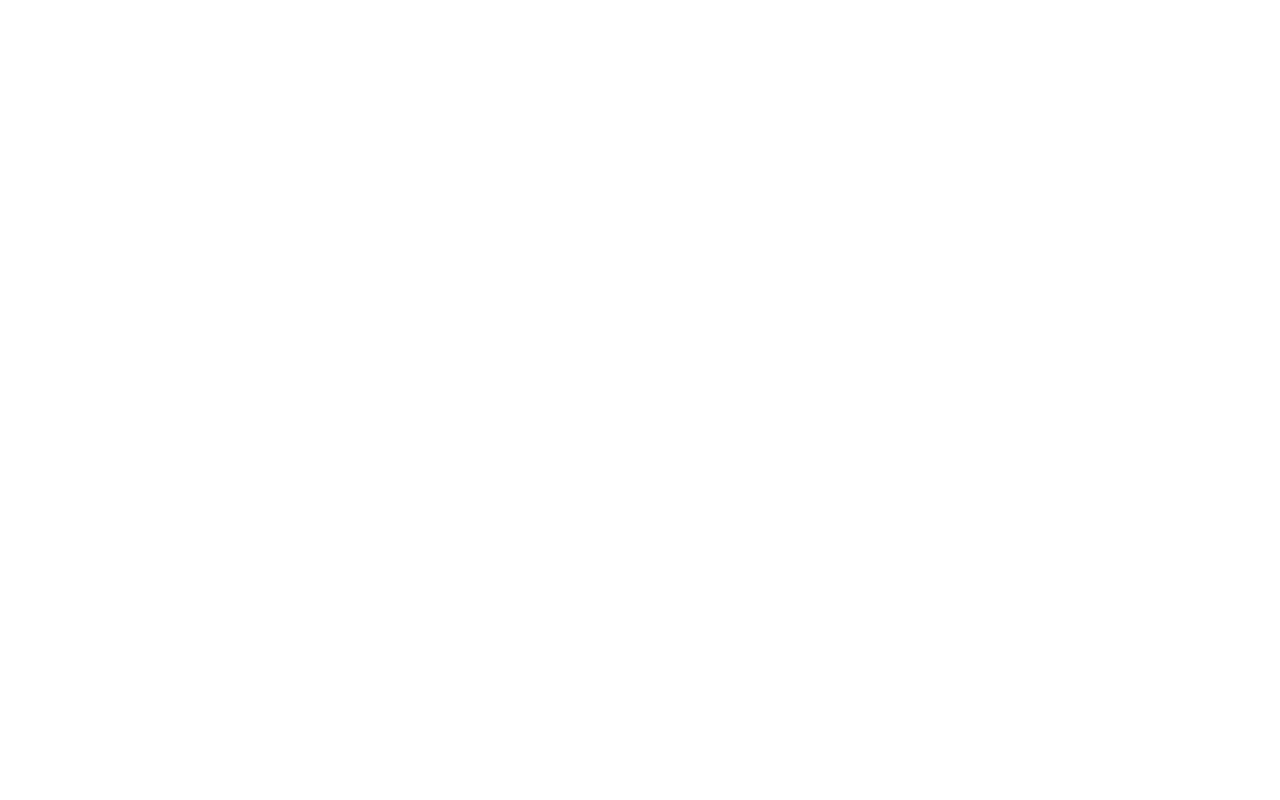
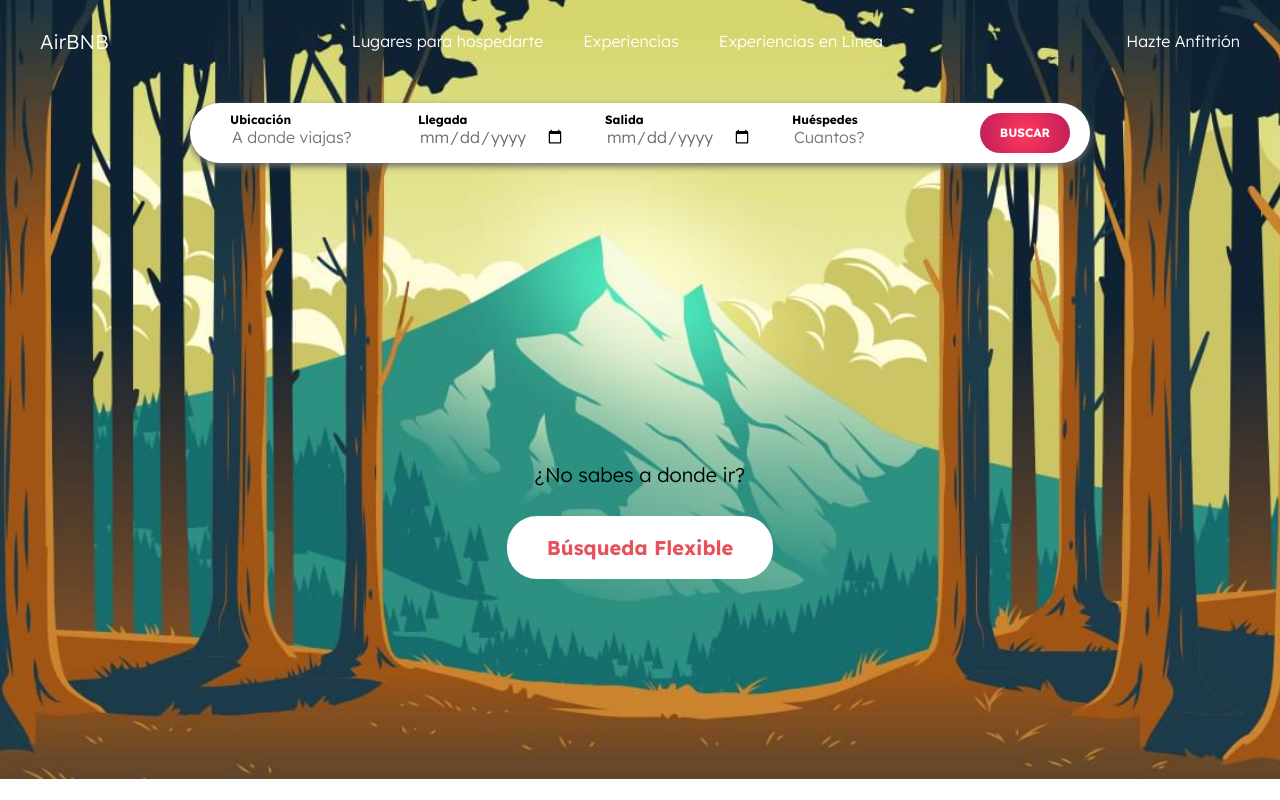
Before and after one commit to muxanz/airbnb-clone, a website: page index.html in a window 1280 px wide. Drawn offline with Linux system fonts and the light colour scheme.

Commit message:
header section with scss styles is added

```diff
--- a/index.html
+++ b/index.html
@@ -1,5 +1,6 @@
 <!DOCTYPE html>
 <html lang="en">
+
 <head>
     <meta charset="UTF-8">
     <meta http-equiv="X-UA-Compatible" content="IE=edge">
@@ -10,7 +11,49 @@
     <link href="https://fonts.googleapis.com/css2?family=Lexend:wght@300,400;700&display=swap" rel="stylesheet">
     <link rel="stylesheet" href="build/css/app.css">
 </head>
+
 <body>
+    <header class="header">
+        <div class="barra contenedor">
+            <div class="barra__logo">
+                <p class="barra__nombre">AirBNB</p>
+            </div>
+            <nav class="barra__navegacion">
+                <a class="barra__link" href="#">Lugares para hospedarte</a>
+                <a class="barra__link" href="#">Experiencias</a>
+                <a class="barra__link" href="#">Experiencias en Linea</a>
+            </nav>
+            <nav class="barra__login">
+                <a class="barra__link" href="#">Hazte Anfitrión</a>
+            </nav>
+        </div>
+        <form class="formulario contenedor">
+            <div class="formulario__campo">
+                <label for="ubicacion" class="formulario__label">Ubicación</label>
+                <input type="text" class="formulario__input" id="ubicacion" placeholder="A donde viajas?">
+            </div>
+            <div class="formulario__campo">
+                <label for="llegada" class="formulario__label">Llegada</label>
+                <input type="date" class="formulario__input" id="llegada">
+            </div>
+            <div class="formulario__campo">
+                <label for="salida" class="formulario__label">Salida</label>
+                <input type="date" class="formulario__input" id="salida">
+            </div>
+            <div class="formulario__campo">
+                <label for="huespedes" class="formulario__label">Huéspedes</label>
+                <input type="number" class="formulario__input" id="huespedes" placeholder="Cuantos?">
+            </div>
+            <div class="formulario__campo">
+                <input type="submit" class="formulario__submit" value="Buscar">
+            </div>
+        </form>
 
+        <div class="header__busqueda contenedor">
+            <p class="header__busqueda-label">¿No sabes a donde ir?</p>
+            <a href="#" class="header__busqueda-boton">Búsqueda Flexible</a>
+        </div>
+    </header>
 </body>
+
 </html>
--- a/src/scss/app.scss
+++ b/src/scss/app.scss
@@ -1 +1,2 @@
 @use 'base';
+@use 'ui/header';
--- /dev/null
+++ b/src/scss/ui/header/_barra.scss
@@ -0,0 +1,28 @@
+@use 'base/variables' as v;
+@use 'base/mixins' as m;
+
+.barra {
+   display: none;
+
+   @include m.tablet {
+      display: flex;
+      justify-content: space-between;
+      align-items: center;
+   }
+
+   &__navegacion {
+      @include m.tablet {
+         display: flex;
+         gap: 4rem;
+      }
+   }
+
+   &__link {
+      color: v.$blanco;
+   }
+
+   &__nombre {
+      color: v.$blanco;
+      margin: 0;
+   }
+}
--- /dev/null
+++ b/src/scss/ui/header/_formulario.scss
@@ -0,0 +1,59 @@
+@use 'base/variables' as v;
+@use 'base/mixins' as m;
+
+.formulario {
+   margin: 5rem auto 2rem auto;
+   background-color: v.$blanco;
+   border-radius: 5rem;
+   padding: 3rem 0;
+
+   @include m.desktop {
+      display: flex;
+      justify-content: space-between;
+      max-width: 90rem;
+      box-shadow: 0px 3px 7px 0px v.$gris;
+      padding: 0;
+   }
+
+   &__campo {
+      padding: 1rem 2rem;
+      display: flex;
+      flex-direction: column;
+
+      &:nth-child(1) {
+         @include m.desktop {
+            padding-left: 4rem;
+         }
+      }
+
+      &:hover {
+         background-color: #f0f0f0;
+         border-radius: 5rem;
+         box-shadow: 0px 6px 20px rgb(0 0 0 / 40%);
+      }
+   }
+
+   &__label {
+      font-size: 1.2rem;
+      font-weight: 900;
+   }
+
+   &__input {
+      border: none;
+      width: 100%;
+      color: v.$gris;
+   }
+
+   &__submit {
+      display: block;
+      height: 4rem;
+      border: none;
+      border-radius: 2rem;
+      background-image: radial-gradient(circle, rgb(255, 56, 92) 0%, v.$secundario 100%);
+      padding: 0 2rem;
+      color: v.$blanco;
+      text-transform: uppercase;
+      font-weight: 700;
+      font-size: 1.2rem;
+   }
+}
--- /dev/null
+++ b/src/scss/ui/header/_header.scss
@@ -0,0 +1,27 @@
+@use 'base/variables' as v;
+@use 'base/mixins' as m;
+
+.header {
+   background-image: url(../img/header.jpg);
+   background-size: cover;
+   background-position: center;
+   padding: 3rem 0 20rem 0;
+
+   &__busqueda {
+      margin-top: 5rem;
+
+      @include m.tablet {
+         margin-top: 5rem;
+
+         @include m.tablet {
+            margin-top: 30rem;
+         }
+
+         text-align: center;
+      }
+   }
+
+   &__busqueda-boton {
+      @include m.boton(v.$blanco, v.$primario);
+   }
+}
--- /dev/null
+++ b/src/scss/ui/header/_index.scss
@@ -0,0 +1,3 @@
+@forward 'header';
+@forward 'barra';
+@forward 'formulario';
```
Also changed, not shown: build/css/app.css, 1 other file.
